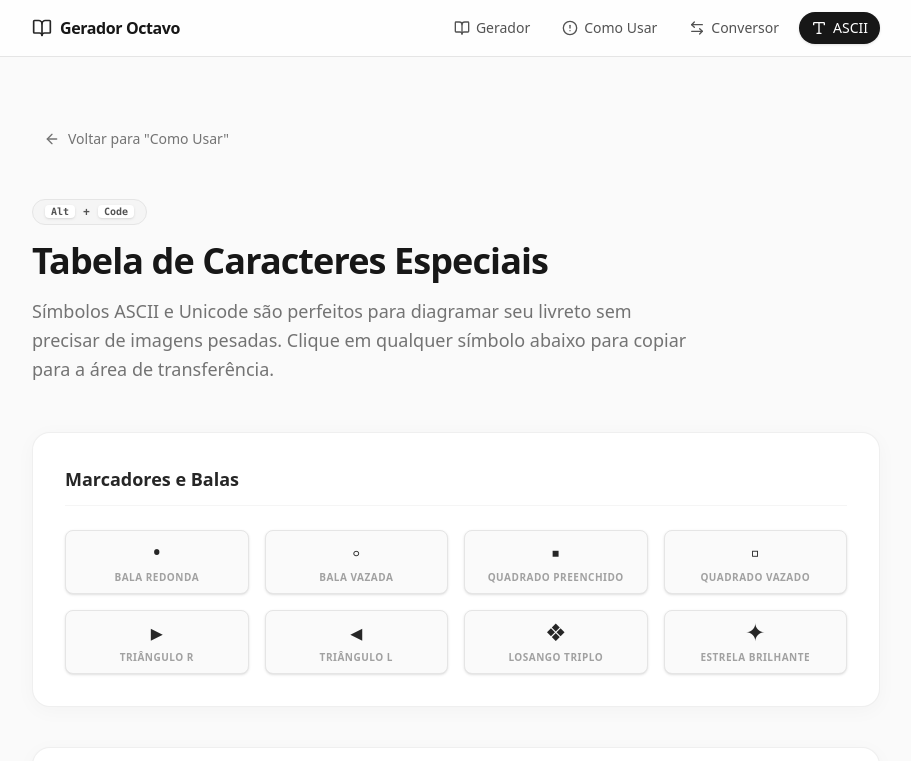
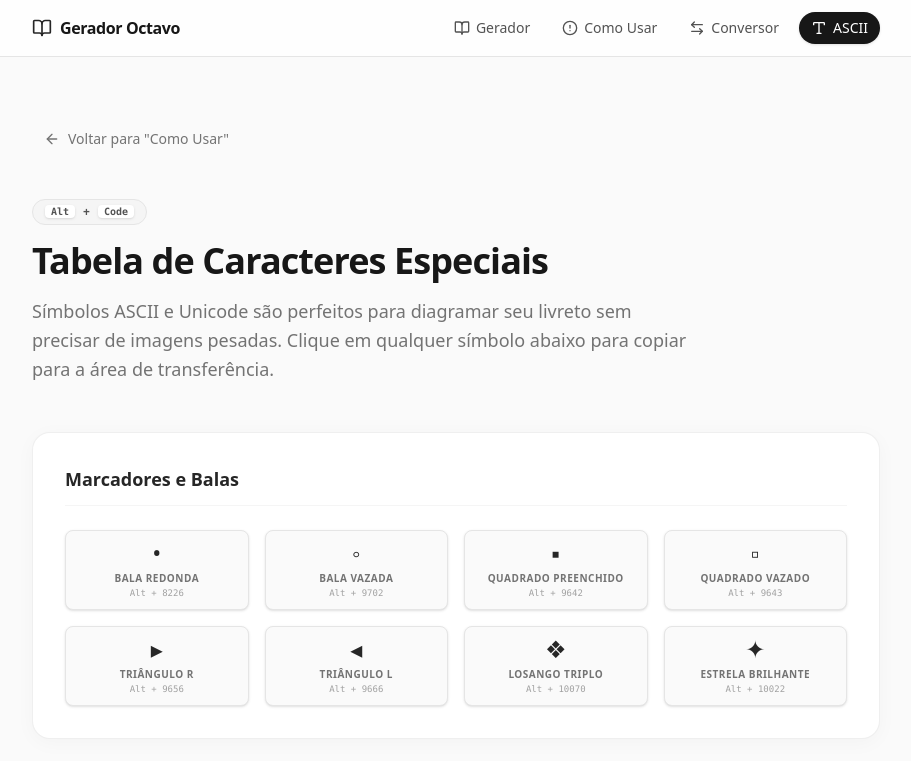
Before and after one commit to Aozuas/Gerador-Octavo, a Next.js app: page /ascii in a window 1280 px wide. Shown: the top 761 px of the page, without its empty margins (184-1095 px from the left). Built offline with nearby package versions, Linux system fonts and the light colour scheme.

Commit message:
style: enhance contrast on ascii labels and alt codes

```diff
--- a/app/ascii/page.tsx
+++ b/app/ascii/page.tsx
@@ -147,9 +147,9 @@ export default function AsciiGuide() {
                                         <Button
                                             key={uniqueId}
                                             variant="outline"
-                                            className={`h-16 flex flex-col items-center justify-center gap-1.5 transition-all shadow-sm group ${isCopied
-                                                    ? 'bg-green-50/50 border-green-200 hover:bg-green-50 hover:text-green-800'
-                                                    : 'bg-[#fafafa] hover:bg-white hover:shadow-md hover:border-neutral-300'
+                                            className={`h-20 flex flex-col items-center justify-center gap-1.5 transition-all shadow-sm group ${isCopied
+                                                ? 'bg-green-50/50 border-green-200 hover:bg-green-50 hover:text-green-800'
+                                                : 'bg-[#fafafa] hover:bg-white hover:shadow-md hover:border-neutral-300'
                                                 }`}
                                             onClick={() => handleCopy(item.char, uniqueId)}
                                             title={`Copiar ${item.name}`}
@@ -162,9 +162,14 @@ export default function AsciiGuide() {
                                                 </span>
                                             )}
 
-                                            <span className={`text-[10px] uppercase tracking-wider font-semibold ${isCopied ? 'text-green-700' : 'text-neutral-400 group-hover:text-neutral-600'}`}>
-                                                {isCopied ? 'Copiado!' : item.name}
-                                            </span>
+                                            <div className={`flex flex-col items-center gap-0.5 ${isCopied ? 'text-green-700' : 'text-neutral-500 group-hover:text-neutral-800'}`}>
+                                                <span className="text-[10px] uppercase tracking-wider font-semibold">
+                                                    {isCopied ? 'Copiado!' : item.name}
+                                                </span>
+                                                <span className={`text-[9px] font-mono font-medium ${isCopied ? 'opacity-80' : 'text-neutral-400 group-hover:text-neutral-600'}`}>
+                                                    Alt + {item.char.codePointAt(0)}
+                                                </span>
+                                            </div>
                                         </Button>
                                     );
                                 })}
```
